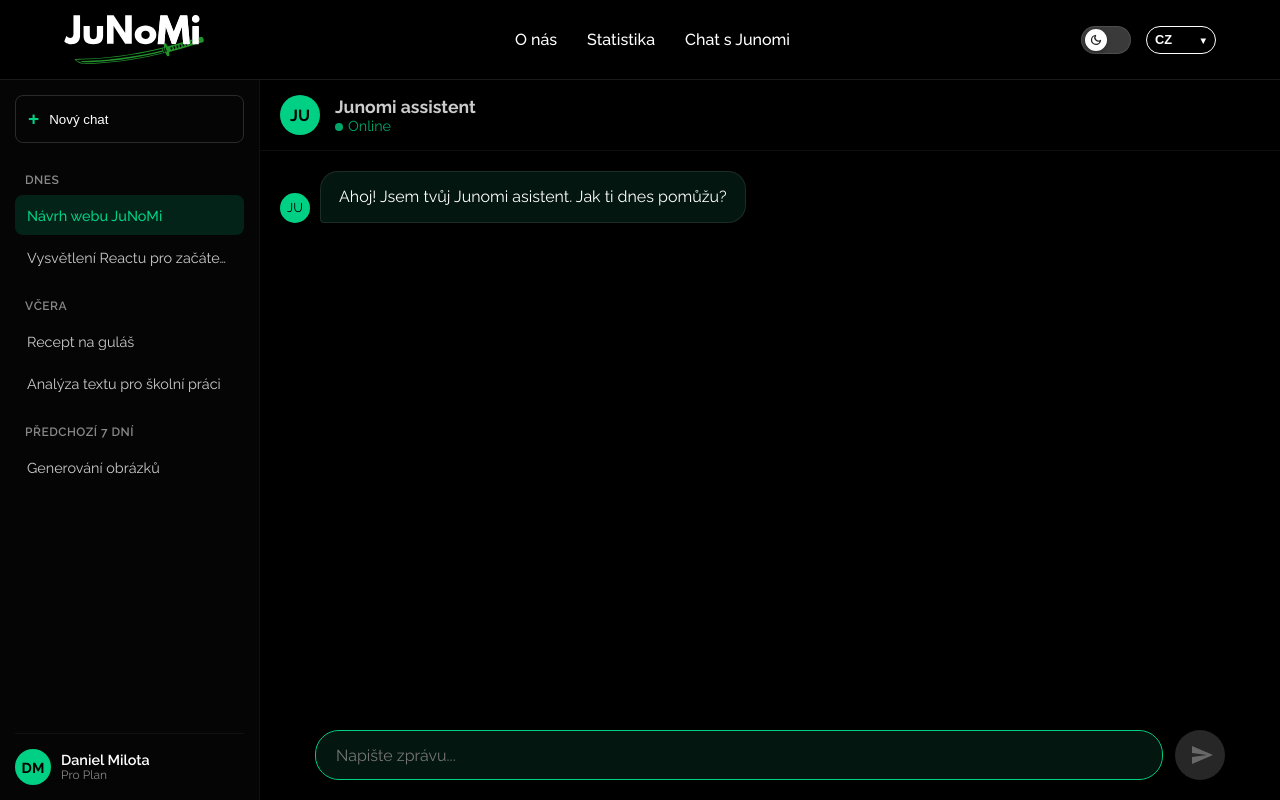
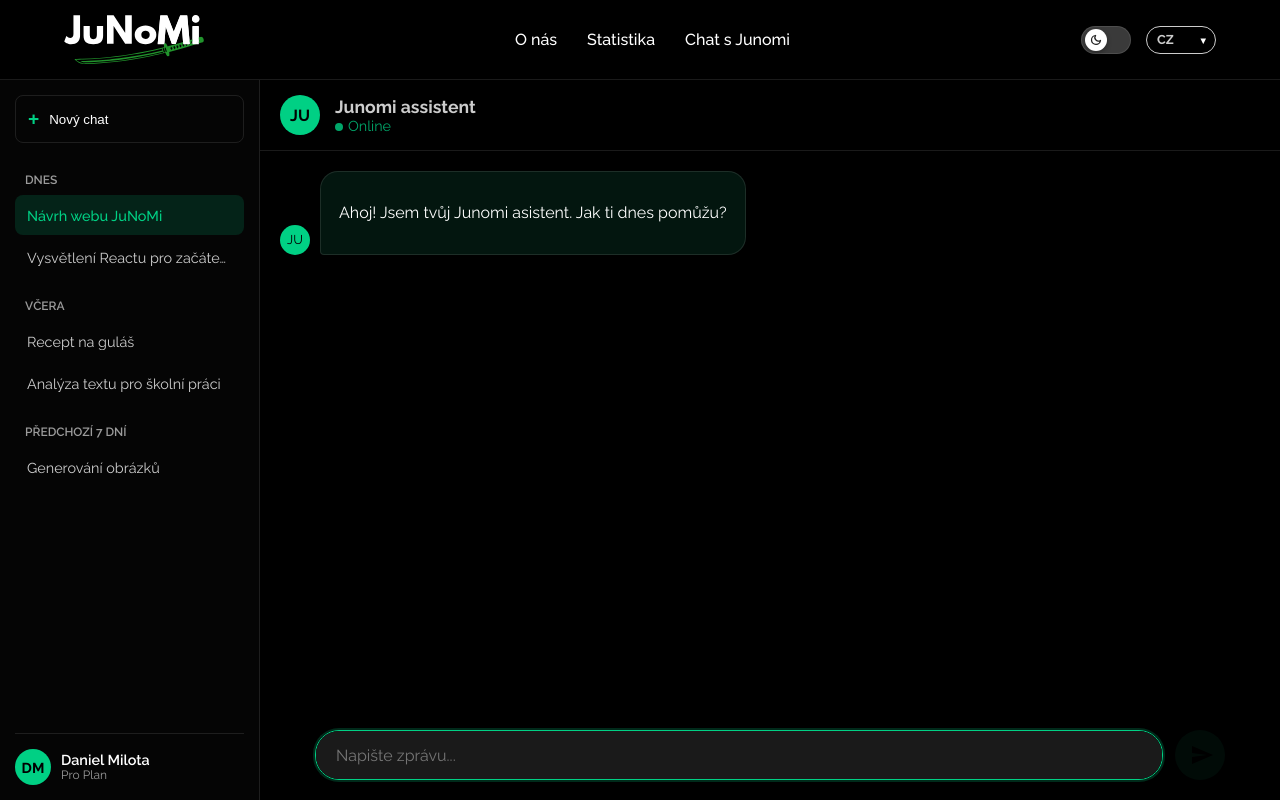
Before and after one commit to Trif-ling/RPR_AI_WEB, a React (Create React App) app in the folder client/: page /chat in a window 1280 px wide. Built offline with nearby package versions, Linux system fonts and the light colour scheme.

Commit message:
Oprava barev v menu a zalamovani textu

```diff
--- a/client/src/components/ChatPage.css
+++ b/client/src/components/ChatPage.css
@@ -3,20 +3,19 @@
 /* === ROZLOŽENÍ STRÁNKY (GRID) === */
 .app-layout {
   display: grid;
-  /* Levý sloupec (sidebar) 260px, Pravý (chat) zbytek */
   grid-template-columns: 260px 1fr;
   height: 100vh;
   width: 100vw;
   background-color: var(--bg-color);
-  padding-top: 80px; /* Místo pro Navbar nahoře */
+  padding-top: 80px;
   box-sizing: border-box;
-  overflow: hidden; /* Zabrání scrollování celé stránky */
+  overflow: hidden;
 }
 
 /* === SIDEBAR (LEVÝ PANEL) === */
 .sidebar {
-  background-color: #050505; /* Tmavé pozadí sidebaru */
-  border-right: 1px solid rgba(128, 128, 128, 0.1);
+  background-color: var(--sidebar-bg);
+  border-right: 1px solid var(--border-color);
   display: flex;
   flex-direction: column;
   padding: 15px;
@@ -28,7 +27,7 @@
 /* Tlačítko Nový chat */
 .new-chat-btn {
   background-color: transparent;
-  border: 1px solid rgba(128, 128, 128, 0.3);
+  border: 1px solid var(--border-color);
   color: var(--text-color);
   padding: 12px;
   border-radius: 8px;
@@ -37,12 +36,11 @@
   display: flex;
   align-items: center;
   gap: 10px;
-  transition: all 0.2s;
   flex-shrink: 0;
 }
 
 .new-chat-btn:hover {
-  background-color: rgba(255, 255, 255, 0.05);
+  background-color: var(--box-bg);
   border-color: var(--accent-color);
 }
 
@@ -60,17 +58,15 @@
   flex-direction: column;
 }
 
-/* Skupiny (Dnes, Včera...) */
 .history-group {
   font-size: 0.75rem;
-  color: #888;
+  color: var(--text-color);
+  opacity: 0.6;
   margin: 20px 0 8px 10px;
   font-weight: 600;
   text-transform: uppercase;
-  letter-spacing: 0.5px;
 }
 
-/* Položka historie (řádek) */
 .history-item {
   position: relative;
   display: flex;
@@ -80,13 +76,12 @@
   margin-bottom: 2px;
   border-radius: 8px;
   cursor: pointer;
-  color: #ccc;
+  color: var(--text-color);
+  opacity: 0.8;
   font-size: 0.9rem;
-  transition: background-color 0.2s, color 0.2s;
   height: 40px;
 }
 
-/* Název chatu - oříznutí */
 .history-title {
   white-space: nowrap;
   overflow: hidden;
@@ -96,33 +91,29 @@
 }
 
 .history-item:hover {
-  background-color: rgba(255, 255, 255, 0.08);
-  color: #fff;
+  background-color: var(--box-bg);
+  color: var(--text-color);
+  opacity: 1;
 }
 
-/* Aktivní položka */
 .history-item.active {
   background-color: rgba(0, 208, 132, 0.15);
   color: #00d084;
   font-weight: 500;
+  opacity: 1;
 }
 
-/* Akční tlačítka (skrytá, zobrazí se na hover) */
+/* Akční tlačítka */
 .history-actions {
   display: none;
   align-items: center;
   gap: 2px;
-  background: linear-gradient(to right, transparent, #050505 20%);
+  background: transparent;
   padding-left: 8px;
 }
 
 .history-item:hover .history-actions {
   display: flex;
-  background-color: #1a1a1a; /* Musí ladit s pozadím hoveru */
-}
-
-.history-item.active:hover .history-actions {
-  background-color: #0d261e; /* Musí ladit s aktivním pozadím */
 }
 
 .history-actions button {
@@ -130,24 +121,19 @@
   border: none;
   cursor: pointer;
   font-size: 1rem;
-  color: #888;
+  color: var(--text-color);
+  opacity: 0.5;
   padding: 4px;
-  opacity: 0.7;
-  transition: opacity 0.2s, color 0.2s;
 }
 
 .history-actions button:hover {
   opacity: 1;
-  color: #fff;
-}
-
-.history-actions button[title="Smazat"]:hover {
-  color: #ff4d4d;
+  color: var(--accent-color);
 }
 
 /* Patička profilu */
 .sidebar-footer {
-  border-top: 1px solid rgba(128, 128, 128, 0.1);
+  border-top: 1px solid var(--border-color);
   padding-top: 15px;
   margin-top: auto;
   flex-shrink: 0;
@@ -157,7 +143,7 @@
   display: flex;
   align-items: center;
   gap: 10px;
-  color: #fff;
+  color: var(--text-color);
   font-size: 0.9rem;
 }
 
@@ -168,7 +154,6 @@
   border-radius: 50%;
   display: flex; align-items: center; justify-content: center;
   font-weight: bold;
-  font-size: 0.9rem;
   flex-shrink: 0;
 }
 
@@ -182,12 +167,13 @@
 .user-name {
   font-size: 0.9rem;
   font-weight: 600;
-  white-space: nowrap;
+  color: var(--text-color);
 }
 
 .user-status {
   font-size: 0.75rem;
-  color: #888;
+  color: var(--text-color);
+  opacity: 0.6;
 }
 
 /* === HLAVNÍ ČÁST (CHAT) === */
@@ -197,7 +183,7 @@
   width: 100%;
   display: flex;
   flex-direction: column;
-  background-color: transparent;
+  background-color: var(--bg-color);
 }
 
 /* Kontejner chatu */
@@ -206,20 +192,20 @@
   flex-direction: column;
   height: 100%;
   width: 100%;
-  max-width: 1100px; /* Šířka obsahu chatu */
+  max-width: 1100px;
   margin: 0 auto;
-  padding: 0;
   box-sizing: border-box;
 }
 
 /* Hlavička chatu */
 .chat-header {
   padding: 15px 20px;
-  border-bottom: 1px solid rgba(139, 139, 139, 0.1);
+  border-bottom: 1px solid var(--border-color);
   display: flex;
   align-items: center;
   gap: 15px;
   flex-shrink: 0;
+  background-color: var(--bg-color);
 }
 
 .bot-avatar {
@@ -247,7 +233,7 @@
 
 .message-row {
   display: flex; align-items: flex-end; gap: 10px;
-  max-width: 75%;
+  max-width: 75%; /* Zpráva nikdy nebude širší než 75% obrazovky */
 }
 
 .user-row { align-self: flex-end; flex-direction: row-reverse; }
@@ -267,14 +253,20 @@
   font-size: 1rem;
   line-height: 1.6;
   position: relative;
-  word-wrap: break-word;
-  box-shadow: 0 2px 5px rgba(0,0,0,0.05);
+
+  /* 👇 TOTO JE TA OPRAVA PRO DLOUHÉ TEXTY 👇 */
+  word-wrap: break-word;       /* Pro starší prohlížeče */
+  overflow-wrap: break-word;   /* Standardní zalamování */
+  word-break: break-word;      /* Donutí dlouhé slovo se zlomit */
+  /* 👆 KONEC OPRAVY 👆 */
+
+  box-shadow: 0 1px 3px rgba(0,0,0,0.1);
 }
 
 .bot-bubble {
   background-color: var(--box-bg);
   color: var(--text-color);
-  border: 1px solid rgba(128, 128, 128, 0.2);
+  border: 1px solid var(--border-color);
   border-bottom-left-radius: 4px;
 }
 
@@ -295,14 +287,15 @@
   width: 100%;
   max-width: 950px;
   margin: 0 auto;
+  background-color: var(--bg-color);
 }
 
 .input-area textarea {
   flex: 1;
   padding: 14px 20px;
   border-radius: 24px;
-  border: 1px solid rgba(128, 128, 128, 0.3);
-  background-color: var(--box-bg);
+  border: 1px solid var(--border-color);
+  background-color: var(--input-bg);
   color: var(--text-color);
   font-size: 1rem;
   font-family: inherit;
@@ -315,6 +308,7 @@
 
 .input-area textarea:focus {
   border-color: var(--accent-color);
+  box-shadow: 0 0 0 2px rgba(0, 208, 132, 0.2);
 }
 
 .send-btn {
@@ -326,29 +320,31 @@
   cursor: pointer;
   display: flex; align-items: center; justify-content: center;
   flex-shrink: 0;
-  transition: transform 0.2s;
 }
 
-.send-btn:hover:not(:disabled) { transform: scale(1.1); background-color: #00a368; }
-.send-btn:disabled { background-color: rgba(128,128,128,0.3); cursor: not-allowed; }
 .send-btn svg { fill: #000; margin-left: 3px; }
-.send-btn:disabled svg { fill: rgba(255,255,255,0.3); }
+.send-btn:disabled { background-color: var(--box-bg); opacity: 0.5; cursor: not-allowed; }
 
-/* Mobilní zobrazení - skrytí sidebaru */
+/* Mobil */
 @media (max-width: 768px) {
-  .app-layout {
-    grid-template-columns: 1fr;
-  }
+  .app-layout { grid-template-columns: 1fr; }
   .sidebar { display: none; }
   .chat-container { max-width: 100%; }
   .message-row { max-width: 90%; }
-  .input-area { padding: 10px; }
 }
 
 /* Markdown styly */
-.bot-bubble p { margin: 8px 0; }
-.bot-bubble p:first-child { margin-top: 0; }
-.bot-bubble p:last-child { margin-bottom: 0; }
-.bot-bubble pre { background: #111; padding: 10px; border-radius: 6px; overflow-x: auto; margin: 10px 0; }
-.bot-bubble code { background: rgba(0,0,0,0.3); padding: 2px 4px; border-radius: 4px; font-family: monospace; }
-.bot-bubble ul, .bot-bubble ol { margin: 5px 0; padding-left: 20px; }
+.bot-bubble pre {
+  background: #1e1e1e;
+  padding: 10px;
+  border-radius: 6px;
+  overflow-x: auto;
+  margin: 10px 0;
+  color: #fff;
+}
+.bot-bubble code {
+  background: rgba(0,0,0,0.1);
+  padding: 2px 4px;
+  border-radius: 4px;
+  font-family: monospace;
+}
--- a/client/src/components/Navbar.css
+++ b/client/src/components/Navbar.css
@@ -189,3 +189,30 @@ input:checked + .switch-track .switch-knob { transform: translateX(22px); }
     order: 2;
   }
 }
+
+/* === OPRAVA VÝBĚRU JAZYKA (SELECT) === */
+
+/* Stylování samotného tlačítka */
+.navbar select {
+  background-color: transparent;       /* Průhledné pozadí tlačítka */
+  color: var(--text-color);            /* Barva textu podle režimu */
+  border: 1px solid var(--text-color); /* Rámeček podle textu */
+  border-radius: 20px;                 /* Kulaté rohy */
+  padding: 5px 10px;
+  cursor: pointer;
+  outline: none;
+  font-family: inherit;
+  opacity: 0.8;
+  transition: all 0.3s ease;
+}
+
+.navbar select:hover {
+  opacity: 1;
+  background-color: var(--box-bg);    /* Při najetí myší jemně podbarvit */
+}
+
+.navbar select option {
+  background-color: var(--bg-color);   /* Pozadí možností (Černá v noci, Bílá ve dne) */
+  color: var(--text-color);            /* Text možností */
+  padding: 10px;
+}
--- a/client/src/index.css
+++ b/client/src/index.css
@@ -5,15 +5,23 @@
 html { scrollbar-width: none; }
 
 :root {
+  /* === TMAVÝ REŽIM (DEFAULT) === */
   --bg-color-dark: #000000;
   --text-color-dark: #ffffff;
-  --box-bg-dark: rgba(12, 75, 51, 0.3);
+  --box-bg-dark: rgba(12, 75, 51, 0.3); /* Tmavá průhledná zelená pro bubliny */
   --nav-bg-dark: #000000;
+  --sidebar-bg-dark: #050505;
+  --border-color-dark: rgba(255, 255, 255, 0.1);
+  --input-bg-dark: #1a1a1a; /* Tmavě šedá pro input */
 
+  /* === SVĚTLÝ REŽIM (MODERNÍ LOOK) === */
   --bg-color-light: #ffffff;
-  --text-color-light: #000000;
-  --box-bg-light: rgba(0, 128, 80, 0.25);
+  --text-color-light: #1a1a1a;     /* Téměř černá, lépe se čte */
+  --box-bg-light: #f0f2f5;         /* Světle šedá (jako Messenger) */
   --nav-bg-light: #ffffff;
+  --sidebar-bg-light: #ffffff;
+  --border-color-light: #e4e6eb;   /* Velmi jemná linka */
+  --input-bg-light: #f0f2f5;       /* Světle šedé pozadí pro input */
 
   --accent-color: #00d084;
 }
@@ -23,55 +31,63 @@ html, body {
   font-family: 'Raleway', sans-serif;
   overflow-x: hidden;
   scroll-behavior: smooth;
-
-  /* Zakázání transformací na body - kritické pro fixní pozici */
   width: 100%;
   height: 100%;
-  transform: none !important;
-  perspective: none !important;
-  filter: none !important;
-  position: static !important;
+
+  /* Aplikujeme základní barvy na body */
+  background-color: var(--bg-color);
+  color: var(--text-color);
+  transition: background-color 0.3s ease, color 0.3s ease;
 }
 
-/* === Třídy pro body === */
+/* === APLIKACE BAREV PODLE REŽIMU === */
 body.dark-mode {
-  background-color: var(--bg-color-dark);
-  color: var(--text-color-dark);
-  --nav-bg: var(--nav-bg-dark);
+  --bg-color: var(--bg-color-dark);
   --text-color: var(--text-color-dark);
   --box-bg: var(--box-bg-dark);
+  --sidebar-bg: var(--sidebar-bg-dark);
+  --border-color: var(--border-color-dark);
+  --input-bg: var(--input-bg-dark);
+
+  background-color: var(--bg-color);
+  color: var(--text-color);
 }
 
 body.light-mode {
-  background-color: var(--bg-color-light);
-  color: var(--text-color-light);
-  --nav-bg: var(--nav-bg-light);
+  --bg-color: var(--bg-color-light);
   --text-color: var(--text-color-light);
   --box-bg: var(--box-bg-light);
+  --sidebar-bg: var(--sidebar-bg-light);
+  --border-color: var(--border-color-light);
+  --input-bg: var(--input-bg-light);
+
+  background-color: var(--bg-color);
+  color: var(--text-color);
+}
+
+/* Zajištění, že celá aplikace drží barvu */
+.App {
+  background-color: var(--bg-color);
+  min-height: 100vh;
+  transition: background-color 0.3s ease;
 }
 
 /* === SKRYTÍ ROBOTA NA MOBILU === */
-/* Toto zajistí, že na telefonech a tabletech (pod 768px) obrázek zmizí */
 @media (max-width: 768px) {
   .hero-samurai {
     display: none !important;
   }
 }
 
-/* === HIERARCHIE VRSTEV === */
-
-/* 1. Bublina */
+/* === BUBLINA PŘECHODU (ANIMACE) === */
 .inversion-bubble {
   position: fixed;
-  width: 30px;
-  height: 30px;
+  width: 30px; height: 30px;
   border-radius: 50%;
   pointer-events: none;
   background-color: #ffffff;
   transition: transform 0.7s cubic-bezier(0.645, 0.045, 0.355, 1);
   transform: translate(-50%, -50%) scale(0);
-
-  /* Z-Index zde je jen default, App.js ho přepisuje na 9999 při aktivaci */
   z-index: 9999;
 }
 
@@ -79,26 +95,13 @@ body.light-mode {
   transform: translate(-50%, -50%) scale(300);
 }
 
-/* 2. Obsah */
 .content-wrapper {
   position: relative;
-  z-index: 20; /* Vyšší než robot (-1), takže text bude nad ním */
+  z-index: 20;
   isolation: isolate;
 }
 
-/* Globální transitions */
-h1, h2, h3, h4, p, span, a, button, input, section, div {
-  transition: color 0.4s ease, border-color 0.4s ease, fill 0.4s ease;
+/* Globální transitions pro hladkou změnu */
+h1, h2, h3, h4, p, span, a, button, input, textarea, section, div, aside {
+  transition: background-color 0.3s ease, color 0.3s ease, border-color 0.3s ease;
 }
-
-/* Starý kód pro kontejner robota (pokud už nepoužíváte 3D scénu, toto už není potřeba, ale nevadí to tu) */
-#robot-overlay-container {
-  position: fixed !important;
-  bottom: 0 !important;
-  right: 0 !important;
-  width: 450px !important;
-  height: 550px !important;
-  z-index: 50 !important;
-  pointer-events: none;
-  transform: translate3d(0, 0, 0);
-}
```
